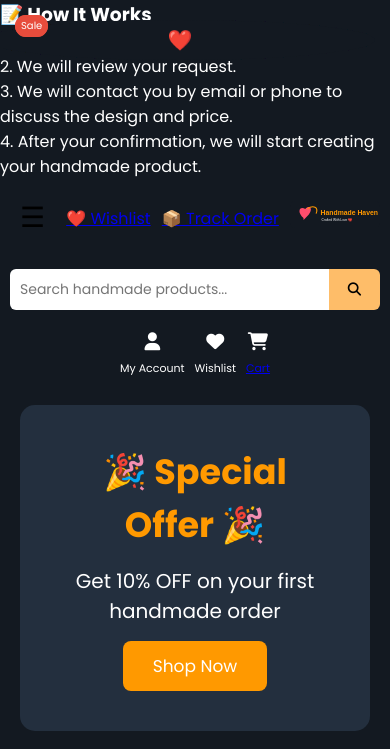
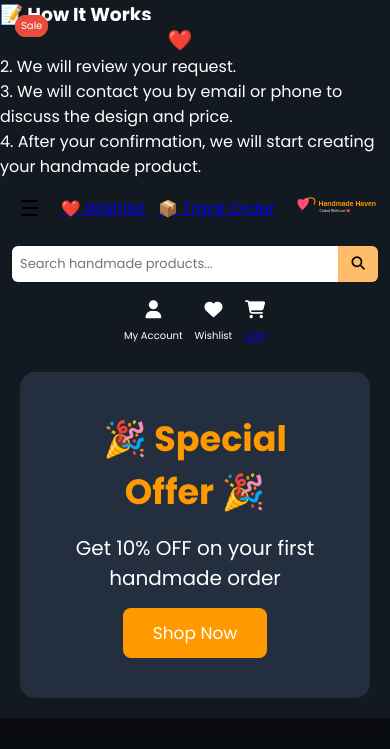
Before and after one commit to Jenci10108/handmade-haven, a plain HTML site: page index.html in a window 390 px wide. Shown: the top 749 px of the page. Drawn offline with Linux system fonts and the light colour scheme.

Commit message:
Fix mobile layout & responsive

```diff
--- a/style.css
+++ b/style.css
@@ -2451,3 +2451,77 @@ body{
     text-align:center;
 }
 }
+/* ================= SMALL MOBILE NAVBAR ================= */
+
+@media screen and (max-width:768px){
+
+header{
+    position:sticky;
+    top:0;
+    z-index:1000;
+}
+
+.top-navbar{
+    padding:8px 12px;
+    min-height:55px;
+    display:flex;
+    flex-direction:row;
+    justify-content:space-between;
+    align-items:center;
+    gap:8px;
+}
+
+.logo h2{
+    font-size:18px;
+    margin:0;
+}
+
+.logo i{
+    font-size:18px;
+}
+
+.search-box{
+    width:100%;
+    margin:8px 0;
+}
+
+.search-box input{
+    height:36px;
+    font-size:13px;
+    padding:8px;
+}
+
+.search-box button{
+    width:45px;
+    height:36px;
+}
+
+.nav-icons{
+    gap:12px;
+}
+
+.nav-item i{
+    font-size:18px;
+}
+
+.nav-item span{
+    font-size:10px;
+}
+
+nav ul{
+    padding:6px 0;
+}
+
+nav ul li{
+    margin:8px 0;
+}
+
+nav ul li a{
+    font-size:14px;
+}
+
+.menu-btn{
+    font-size:22px;
+    padding:5px 8px;
+}
+}
```
